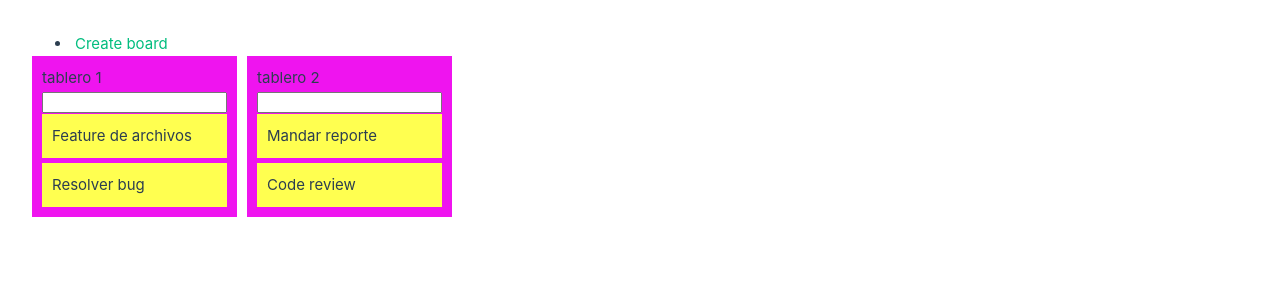
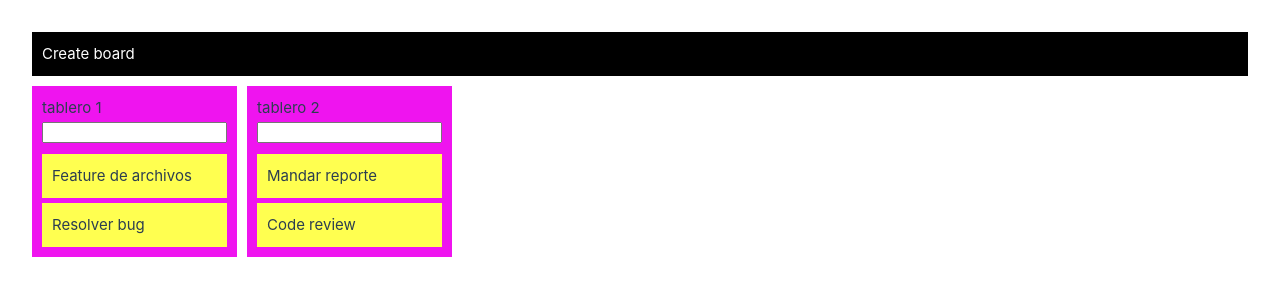
Before and after one commit to Davidsd16/tablero-kanban, a Vue app: page / in a window 1280 px wide. Shown: the top 300 px of the page. Built offline with nearby package versions, Linux system fonts and the light colour scheme.

Commit message:
Final del proyecto

```diff
--- a/src/components/InputNew.vue
+++ b/src/components/InputNew.vue
@@ -29,5 +29,13 @@
 </template>
 
 <style scoped>
-    /* Estilos específicos del componente */
+
+    form {
+        margin-bottom: 10px;
+    }
+
+    input {
+        width: 100%;
+        box-sizing: border-box;
+    }
 </style>
--- a/src/components/TodosView.vue
+++ b/src/components/TodosView.vue
@@ -182,6 +182,26 @@
 
 <!-- Este bloque contiene las reglas de estilo CSS específicas del componente -->
 <style scoped>
+
+    nav {
+        background-color: black;
+        margin-bottom: 10px;
+    }
+
+    nav ul {
+        list-style:none;
+        padding: 0;
+        margin: 0;
+        display: flex;
+    }
+
+    nav ul li a{
+        display: block;
+        padding: 10px;
+        color: white;
+        text-decoration: none;
+    }
+
     /* Estilos para el contenedor de tableros */
     .boards {
         display: flex;
```
